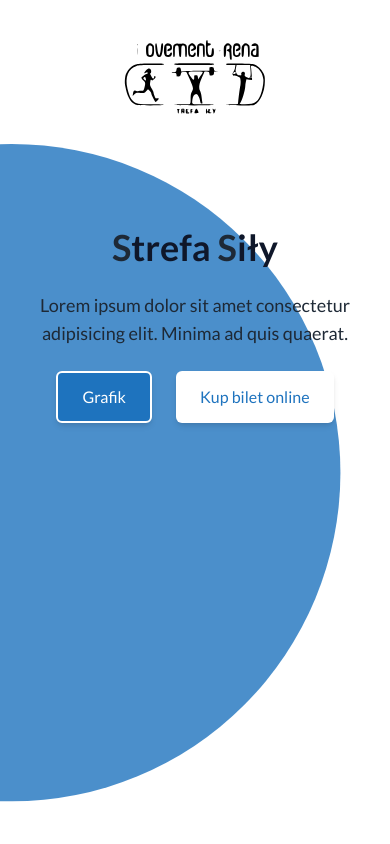
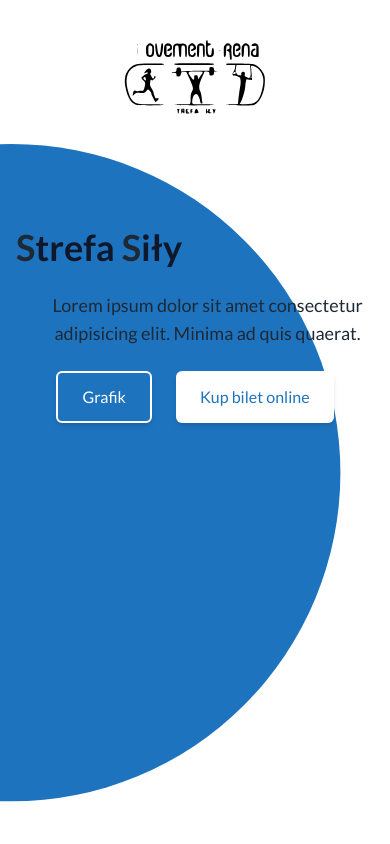
Before and after one commit to Auriaz/strefa-sily, a Nuxt app: page / in a window 390 px wide. Shown: the top 844 px of the page. Built offline with nearby package versions, Linux system fonts and the light colour scheme.

Commit message:
Poprawa wyglądu

```diff
--- a/components/cards/home/FeatureCard.vue
+++ b/components/cards/home/FeatureCard.vue
@@ -34,7 +34,7 @@ const isDark = useTheme();
             </div>
 
                 <!-- Content -->
-            <div class="feature-card-content absolute p-3 rounded shadow-gray shadow-2xl min-w-[240px] max-w-[320px] h-[380px] left-0  top-10 md:left-[20%] lg:left-[27%] lg:top-[-22%] lg:mt-[15%] xl:left-[35%] xl:top-[-10%] xl:mt-[15%] z-10"  :class="`feature-card-content-${item.id}  ${isDark ? 'bg-dark' : 'bg-white'}`">
+            <div class="feature-card-content absolute p-3 rounded shadow-gray shadow-2xl min-w-[280px] max-w-[320px] h-[380px] left-0  top-10 md:left-[20%] lg:left-[27%] lg:top-[-22%] lg:mt-[20%] xl:left-[32%] xl:top-[-10%] xl:mt-[15%] z-10"  :class="`feature-card-content-${item.id}  ${isDark ? 'bg-dark' : 'bg-white'}`">
                 <!-- Title -->
                 <h3 class="absolute bottom-[320px] left-[0] text-4xl w-[100%] h-[60px] text-center p-3 rounded z-20" :class="`${isDark ? 'text-dark bg-gray' : 'bg-blue-dark text-blue'}`">{{ item.title }}</h3>
 
@@ -42,7 +42,7 @@ const isDark = useTheme();
                 <p class="text-gray mt-[55px] mb-4 px-2 text-center lg:text-left sm:w-3/4 lg:w-full">{{ item.content }}</p>
 
                 <!-- Actions -->
-                <fx-row class=" bottom-0 justify-center flex-wrap gap-6">
+                <fx-row class=" absolute bottom-5 justify-center left-0 right-0  flex-wrap gap-6">
                     <btn class="btn-outlined-blue">Więcej</btn>
                     <btn class="btn-blue">Kup online</btn>
                 </fx-row>
--- a/components/sections/home/FeaturesSm.vue
+++ b/components/sections/home/FeaturesSm.vue
@@ -26,15 +26,15 @@ const isDark = useTheme();
         <h4 class="text-gray mb-5">This is a simple TailwindCSS pricing table.</h4>
     </div>
 
-    <div v-for="item in items" :key="item.id" class="p-3 m-5 relative rounded shadow-gray shadow-2xl min-w-[240px] max-w-[320px] h-[360px] left-0  top-10 z-10 "  :class="`${isDark ? 'bg-dark' : 'bg-white'}`">
+    <div v-for="item in items" :key="item.id" class="p-3 m-5 relative rounded shadow-gray shadow-2xl min-w-[240px] max-w-[320px] h-[460px] left-0  top-10 z-10 "  :class="`${isDark ? 'bg-dark' : 'bg-white'}`">
         <!-- Title -->
-        <h3 class="absolute bottom-[300px] left-[0] text-3xl w-[100%] h-[60px] text-center p-3 rounded z-20" :class="`${isDark ? 'text-dark bg-gray' : 'bg-blue-dark text-blue'}`">{{ item.title }}</h3>
+        <h3 class="absolute bottom-[400px] left-[0] text-3xl w-[100%] h-[60px] text-center p-3 rounded z-20" :class="`${isDark ? 'text-dark bg-gray' : 'bg-blue-dark text-blue'}`">{{ item.title }}</h3>
 
         <!-- Text -->
         <p class="text-gray mt-[55px] mb-4 px-2 text-center lg:text-left sm:w-3/4 lg:w-full">{{ item.content }}</p>
 
         <!-- Actions -->
-        <fx-row class=" bottom-0 justify-center flex-wrap gap-6">
+        <fx-row class="absolute bottom-5 justify-center left-0 right-0 flex-wrap gap-6">
             <btn class="btn-outlined-blue">Click</btn>
             <btn class="btn-blue">Click</btn>
         </fx-row>
--- a/components/sections/home/Hero.vue
+++ b/components/sections/home/Hero.vue
@@ -35,7 +35,7 @@ const isFullscreen = ref(false);
     <!-- Hero -->
     <flex class="relative flex-wrap justify-center w-full h-full" :class="`${isDark ? 'bg-dark': 'bg-white'}`">
         <!-- logo -->
-        <logo src="/images/logo/logo.svg" alt="Logo" class="relative bg-none top-0 z-20 w-36 h-36 sm:top-10 md:fixed md:left-10 xl:w-48 xl:h-48" />
+        <logo src="/images/logo/logo.svg" alt="Logo" class="relative bg-none top-0 z-20 w-36 h-36 sm:top-5 md:fixed md:left-5 xl:w-40 xl:h-40" />
 
         <!-- Image -->
         <fx-row class="hidden md:flex w-screen h-screen justify-center md:flex-1">
@@ -43,22 +43,17 @@ const isFullscreen = ref(false);
 
                 <!-- Card Hero-->
                 <hero-card v-for="(image, index) in imagesHero" :key="index" :class="`hero-box__image hero-box__image--${index + 1}`" :img-src="image.src" :img-alt="image.title" :title="image.title" :content="image.content" :width="image.width" :height="image.height"/>
-
-                <!-- <hero-card class="hero-box__image hero-box__image--2" img-src="https://movementarena.pl/suwalki/wp-content/uploads/2019/04/MAS_2-5-1024x683.jpg" img-alt="Hero image" :title="imagesHero[1].title" width="10rem" height="5rem"/>
-
-                <hero-card class="hero-box__image hero-box__image--3" img-src="https://movementarena.pl/suwalki/wp-content/uploads/2020/06/MG_0530-1024x683.jpg" img-alt="Hero image" :title="imagesHero[1].title" width="20rem" height="12rem"/> -->
             </div>
         </fx-row>
 
         <!-- Content -->
-        <fx-col class="hero-content z-30 absolute flex-wrap text-center py-4 px-4">
-            <h2 class="mb-6 font-bold text-4xl text-center md:text-left lg:text-5xl xl:text-6xl" :class="`${isDark ? 'text-white': 'text-blue-dark'}`">
-
+        <fx-col class="hero-content z-30 absolute flex-wrap py-4 px-4">
+            <h2 class="mb-6 font-bold text-4xl md:text-left lg:text-5xl xl:text-6xl" :class="`${isDark ? 'text-white': 'text-blue-dark'}`">
                 <span :class="`${isDark ? 'text-blue': 'text-dark'}`">S</span>trefa
                 <span :class="`${isDark ? 'text-blue': 'text-dark'}`">S</span>iły
             </h2>
 
-            <p class=" text-dark text-lg text-center lg:text-left mb-6">
+            <p class="w-[87%] ml-[10%] text-dark text-lg text-center lg:text-left mb-6">
                 Lorem ipsum dolor sit amet consectetur adipisicing elit. Minima ad quis quaerat.
             </p>
 
@@ -69,15 +64,15 @@ const isFullscreen = ref(false);
         </fx-col>
 
         <div v-if="isDark" class="z-10 fixed top-0 left-0">
-            <div class="hidden md:block absolute top-0 -left-4 md:w-40 md:h-40 lg:w-72 lg:h-72 bg-purple rounded-full mix-blend-multiply filter blur-2xl opacity-50 animate-blob"></div>
+            <div class="hidden md:block absolute top-0 -left-4 md:w-40 md:h-40 lg:w-60 lg:h-60 bg-purple rounded-full mix-blend-multiply filter blur-2xl opacity-50 animate-blob"></div>
 
-            <div class="hidden md:block absolute top-0 -left-4 w-72 h-72 bg-blue rounded-full mix-blend-multiply filter blur-2xl opacity-40 animate-blob animation-delay-2000"></div>
+            <div class="hidden md:block absolute top-0 -left-4 w-60 h-60 bg-blue rounded-full mix-blend-multiply filter blur-2xl opacity-40 animate-blob animation-delay-2000"></div>
         </div>
 
         <!-- Background -->
         <div class="z-10 block overflow-hidden h-full w-full absolute opacity-30 bottom-0 right-0" :class="`${isDark ? 'bg-gradient-to-tl from-blue via-blue bg-dark' : ''}`"></div>
 
-        <div class="z-10 overlay block overflow-hidden h-screen w-screen opacity-80 absolute bottom-0 right-0" :class="`${isDark ? 'bg-gradient-to-tl from-blue via-blue bg-dark ' : 'bg-blue'}`" ></div>
+        <div class="z-10 overlay block overflow-hidden h-screen w-screen absolute bottom-0 right-0" :class="`${isDark ? 'bg-gradient-to-tl from-blue via-blue bg-dark ' : 'bg-blue'}`" ></div>
 
         <!-- Grafik file -->
         <div id="grafik" class="absolute w-screen h-screen md:w-[90%] md:h-[85%] hidden rounded scroll-mt-28 z-40 text-center transition-all bg-opacity-75 bg-dark duration-75 ease-in md:top-[100px] md:left-16 md:right-16" :class="{isGrafik: isGrafik, 'shadow-gray-light shadow-2xl': isDark, fullscreen: isFullscreen}">
@@ -94,7 +89,7 @@ const isFullscreen = ref(false);
                 </svg>
             </btn-icon>
 
-             <iframe width="100% " height="100%" class="p-14" style="padding-top:-100px; font-size: 16px !important;" src="https://movementarenasuwalki.gymmanager.com.pl/Reservations/Index" scrolling="yes" frameborder="0"></iframe>
+             <iframe width="100% " height="100%" class="p-14" style="padding-top:-100px; font-size: 16px !important;" src="https://movementarenasuwalki.gymmanager.com.pl/Reservations/Index" title="YouTube video player" frameborder="0" allow="accelerometer; autoplay; clipboard-write; encrypted-media; gyroscope; picture-in-picture" allowfullscreen></iframe>
             <!-- <x-img v-if="isGrafik" src="/images/info/grafik.jpg" alt="Grafik" class="w-full p-14"/> -->
             <!-- <div class="absolute top-0 left-0 w-full h-full bg-dark opacity-50 "></div> -->
         </div>
@@ -124,7 +119,7 @@ const isFullscreen = ref(false);
 .hero {
     &-content {
         justify-content: center;
-        align-items: center;
+        // align-items: center;
         top: 25%;
 
         @include atSmaller {
@@ -148,13 +143,13 @@ const isFullscreen = ref(false);
         @include atLarge {
             top: 40%;
             left: 8%;
-            width: 30%;
+            width: 25%;
         }
 
         @include atExtraLarge {
             top: 50%;
-            left: 5%;
-            width: 28%;
+            left: 0;
+            width: 25%;
         }
     }
 
--- a/components/sliders/SliderScale.vue
+++ b/components/sliders/SliderScale.vue
@@ -90,7 +90,7 @@ export default {
     <!-- Container -->
     <div class="relative flex-col h-full w-full">
         <!-- Wrapper -->
-        <div class="relative flex flex-row flex-wrap justify-center items-center w-full h-full ">
+        <div class="relative flex flex-row flex-wrap justify-center items-end pb-16 w-full h-full ">
 
             <div class="relative mx-2 md:w-[208px] md:h-[117px] lg:w-[266px] lg:h-[149px] rounded-md">
                 <!-- Arrow Prev -->
@@ -123,7 +123,7 @@ export default {
                         <!-- {{item.src}} -->
                                                <!-- <video :src="item.src" width="100%" height="100%" muted loop autoplay></video> -->
                                                <!-- <div id="player"></div> -->
-                        <iframe width="100%" height="100%" :src="`https://www.youtube.com/embed/${item.src}`" title="YouTube video player" frameborder="0" allow="accelerometer; autoplay; clipboard-write; encrypted-media; gyroscope; picture-in-picture" allowfullscreen></iframe>
+                        <iframe width="100%" height="100%" style="padding-top:-100px; font-size: 16px !important;" :src="`https://www.youtube.com/embed/${item.src}`" title="YouTube video player" frameborder="0" allow="accelerometer; autoplay; clipboard-write; encrypted-media; gyroscope; picture-in-picture" allowfullscreen></iframe>
                     </div>
                 </div>
             </div>
--- a/pages/index.vue
+++ b/pages/index.vue
@@ -284,7 +284,7 @@ onMounted(() => {
             <information  />
         </section>
 
-        <section id="movie" ref="movieSection" class="snap-start scroll-mt-12 relative hidden md:block w-screen md:h-[390px] lg:h-[823px]">
+        <section id="movie" ref="movieSection" class="snap-start scroll-mt-0 relative hidden md:block w-full md:h-[390px] lg:h-[730px]">
             <movie />
         </section>
 
```
Also changed, not shown: components/sections/home/Information.vue (+8 -4 lines), components/sections/home/Movie.vue (+16 -5 lines).
